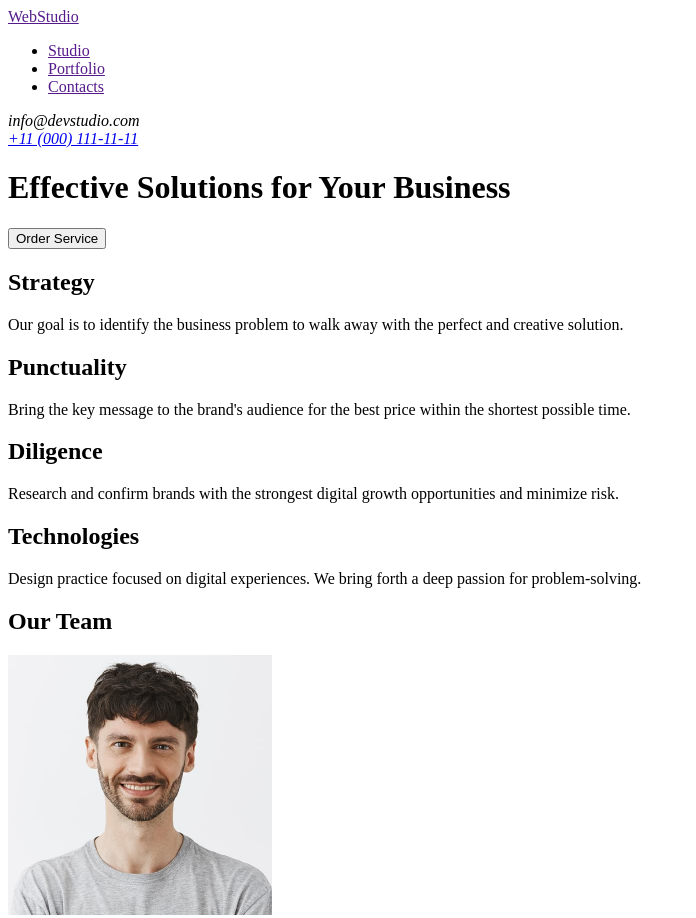
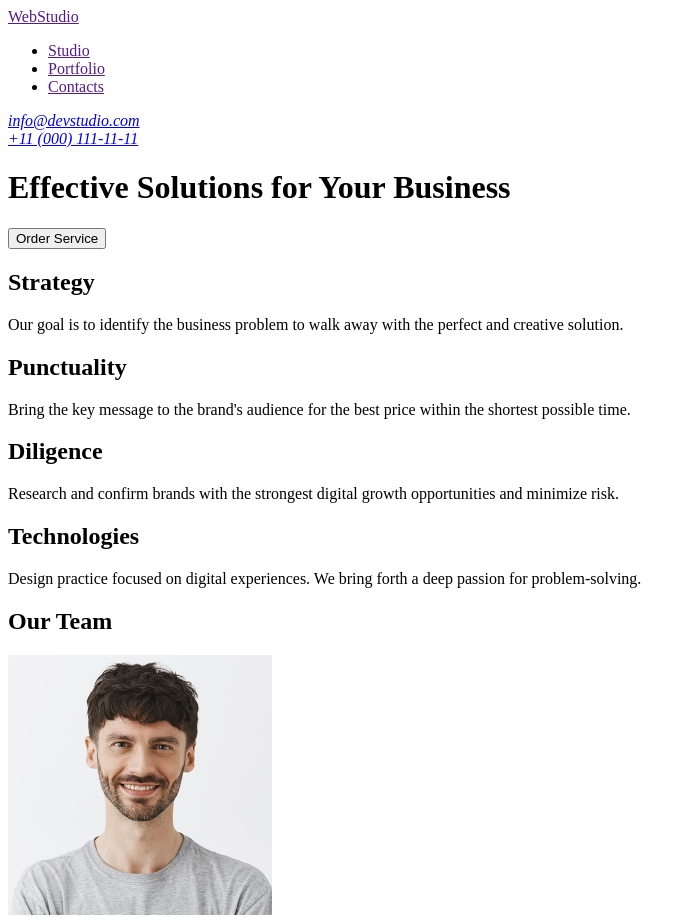
Before and after one commit to Denis-Atamanchuk/goit-markup-hw-02, a plain HTML site: page index.html in a window 1280 px wide. Shown: the top 918 px of the page, without its empty margins (0-696 px from the left). Drawn offline with Linux system fonts and the light colour scheme.

Commit message:
update index.html

```diff
--- a/index.html
+++ b/index.html
@@ -16,7 +16,7 @@
         </ul>
       </nav>
       <address>
-        <a hred="mailto:info@devstudio.com">info@devstudio.com</a> <br />
+        <a href="mailto:info@devstudio.com">info@devstudio.com</a> <br />
         <a href="tel:+110001111111">+11 (000) 111-11-11</a>
       </address>
       <h1>Effective Solutions for Your Business</h1>
```
